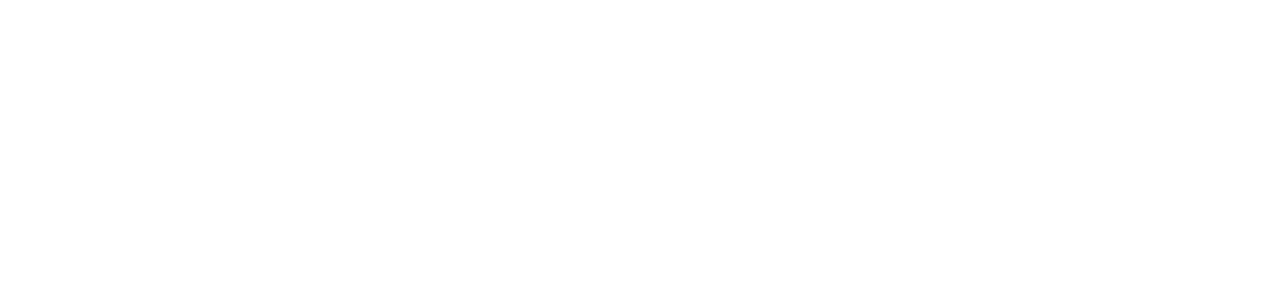
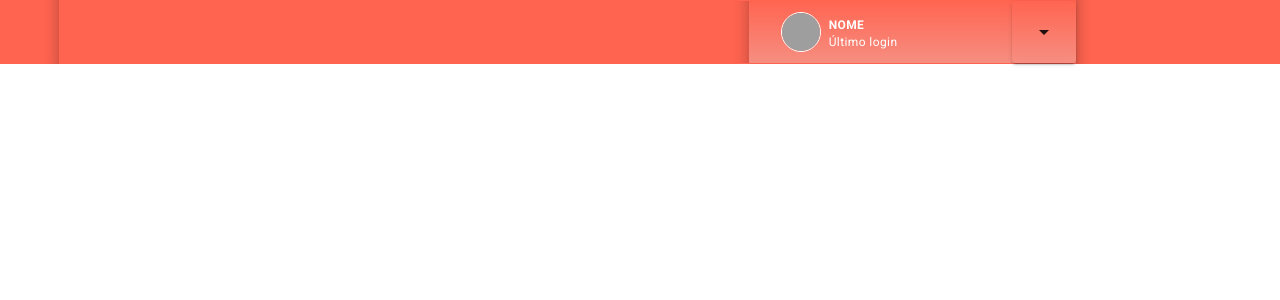
Before and after one commit to silvamateus/silvamateus-users-list, a Vue app: page / in a window 1280 px wide. Shown: the top 300 px of the page. Built offline with nearby package versions, Linux system fonts and the light colour scheme; grey boxes are pictures that could not be loaded.

Commit message:
add Toolbar

```diff
--- a/src/App.vue
+++ b/src/App.vue
@@ -1,11 +1,16 @@
 <template>
-  <v-app> </v-app>
+  <v-app>
+    <toolbar></toolbar>
+  </v-app>
 </template>
 
 <script>
+import Toolbar from "./components/Toolbar.vue";
 export default {
   name: "App",
-
+  components: {
+    Toolbar
+  },
   data: () => ({
     //
   })
--- /dev/null
+++ b/src/components/Toolbar.vue
@@ -0,0 +1,114 @@
+<template>
+  <v-card class="overflow-hidden">
+    <v-app-bar class="white--text rounded-0 toolbar-container" flat app>
+      <v-row class="box d-flex justify-end">
+        <v-col lg="4" class="d-flex">
+          <div
+            class="toolbar-card rounded-0 white--text d-flex align-center pl-2rem position-relative"
+          >
+            <div>
+              <v-img
+                class="rounded-circle border-around"
+                width="40"
+                height="40"
+                lazy-src="https://images.generated.photos/NDJMRXVcwlvoH9KdFjO5PpL1lAz-G7j2QEnKux836Ss/rs:fit:512:512/wm:0.95:sowe:18:18:0.33/Z3M6Ly9nZW5lcmF0/ZWQtcGhvdG9zL3Yz/XzA5NTE3OTIuanBn.jpg"
+                src="https://images.generated.photos/NDJMRXVcwlvoH9KdFjO5PpL1lAz-G7j2QEnKux836Ss/rs:fit:512:512/wm:0.95:sowe:18:18:0.33/Z3M6Ly9nZW5lcmF0/ZWQtcGhvdG9zL3Yz/XzA5NTE3OTIuanBn.jpg"
+              ></v-img>
+            </div>
+            <div class=" user-info">
+              <p class=" text-caption">NOME</p>
+              <p class=" text-caption">Último login</p>
+            </div>
+            <v-btn flat class="btn-absolute">
+              <v-icon>mdi-menu-down</v-icon>
+            </v-btn>
+          </div>
+        </v-col>
+      </v-row>
+      <v-spacer></v-spacer>
+    </v-app-bar>
+  </v-card>
+</template>
+
+<script>
+export default {
+  name: "Toolbar"
+};
+</script>
+
+<style>
+/* Put Box shadow in the sides of the container */
+.box::before,
+.box::after {
+  content: " ";
+  height: 116%;
+  position: absolute;
+  top: 0;
+  width: 15px;
+  margin: -5px;
+}
+.box::before {
+  box-shadow: inset -15px 0 15px -15px rgba(0, 0, 0, 0.288);
+  left: -15px;
+}
+.box::after {
+  box-shadow: inset 15px 0 15px -15px rgba(0, 0, 0, 0.288);
+  right: 32px;
+}
+.box {
+  height: 100%;
+  width: 70vw;
+  position: relative;
+  margin-left: 3rem !important;
+}
+/* Toolbox Container:
+  set Background
+  set card gradient
+  set Left box shadow */
+.toolbar-container {
+  background-color: #ff6450 !important;
+}
+.toolbar-card {
+  background: linear-gradient(#ff6551, #f68e81) !important;
+  margin: -15px -30px;
+  position: relative;
+  height: calc(100% + 1.9rem);
+  width: 100%;
+}
+.toolbar-card::before {
+  content: " ";
+  width: 15px;
+  position: absolute;
+  top: 0;
+  box-shadow: inset -15px 0 15px -15px rgba(0, 0, 0, 0.288);
+  left: -15px;
+  height: 100%;
+}
+/* Custom CSS adjusts */
+.border-around {
+  border: 1px solid white;
+}
+.pl-2rem {
+  padding-left: 2rem;
+}
+.position-relative {
+  position: relative !important;
+}
+.btn-absolute {
+  position: absolute !important;
+  height: 100% !important;
+  right: 0px;
+  background: linear-gradient(#ff6551, #f68e81) !important;
+}
+
+/* Align and set heights of user card */
+.user-info {
+  padding-left: 0.5rem;
+}
+.user-info p {
+  height: 1px;
+}
+.user-info > p:first-child {
+  font-weight: 600;
+}
+</style>
```
